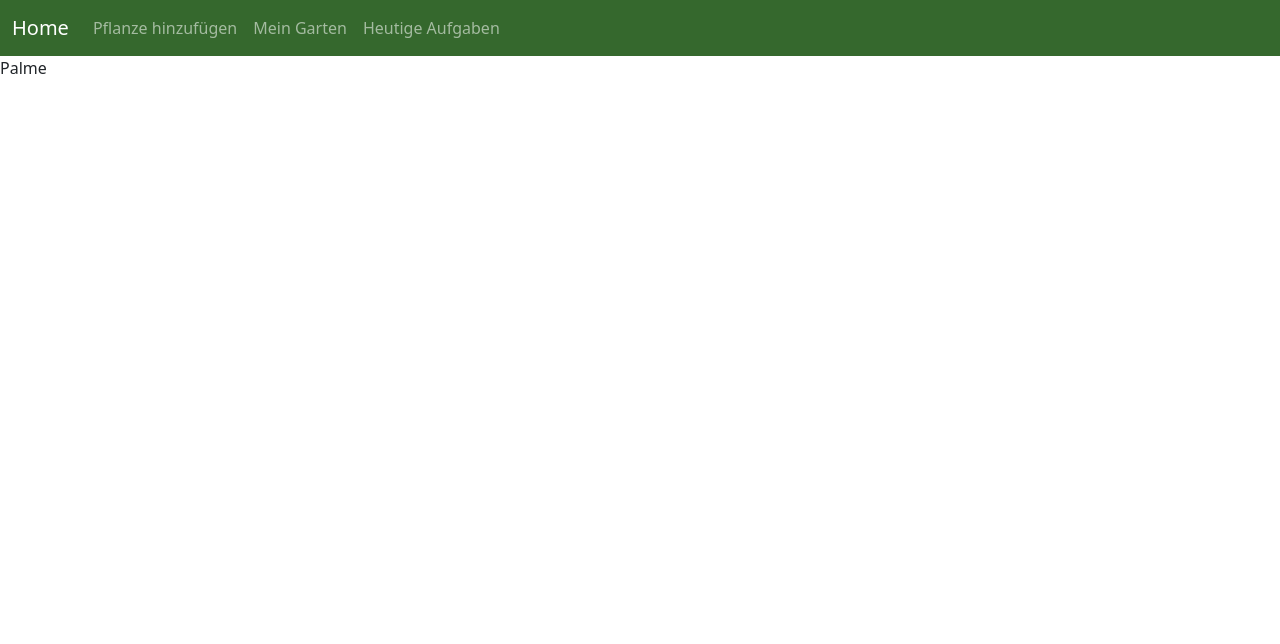
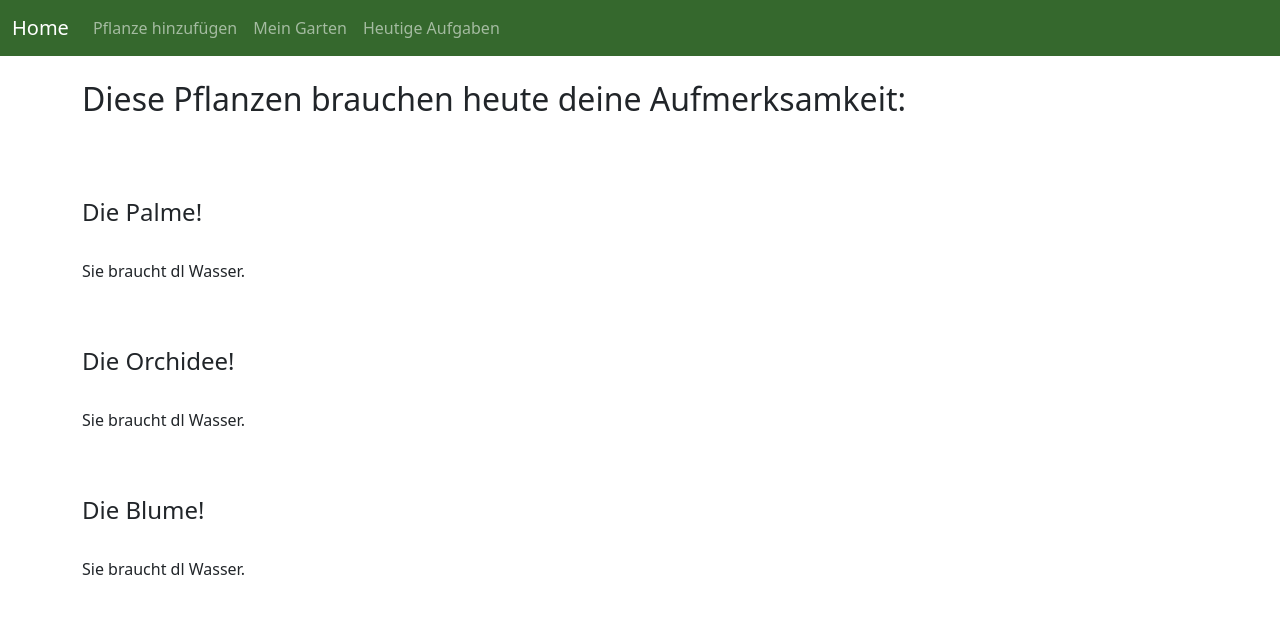
Before and after one commit to what-s-good/pro2, a Flask app: page /aufgaben in a window 1280 px wide. Shown: the top 644 px of the page. Run offline with Flask 2, Linux system fonts and the light colour scheme.

Commit message:
siebter Entwurf

```diff
--- a/main.py
+++ b/main.py
@@ -27,7 +27,7 @@ def pflanzenformular():
 
         daten.aktivitaet_speichern(ziel_pflanze, ziel_wasser, ziel_giessen, ziel_sonstig)
 
-        return render_template("index.html", pflanzenausgabe="Du hast " + ziel_pflanze + ", welche " + ziel_giessen + " mal mit " + ziel_wasser + " Deziliter Wasser gegossen werden muss.")
+        return render_template("index.html", pflanzenausgabe="Du hast " + ziel_pflanze + ", welche " + ziel_giessen + " mal mit " + ziel_wasser + " Deziliter Wasser gegossen werden muss.") #noch verbessern
 
     return render_template("index.html")
 
@@ -47,7 +47,7 @@ def aufgaben():
         datumberechnet = datum_heute - datum1
         print(datumberechnet.days)
         if datumberechnet.days != 0: #die Pflanzen die heute eingegeben wurden werden nicht angezeigt
-            if datumberechnet.days % int(datum["Wasser"]) == 0:
+            if datumberechnet.days % int(datum["Giessen"]) == 0:
                 stockaufgaben.append(datum["Pflanze"])
     return render_template('aufgaben.html', stockaufgaben = stockaufgaben)
 
--- a/pflanzendaten.json
+++ b/pflanzendaten.json
@@ -12,5 +12,19 @@
         "Giessen": "4",
         "Wasser": "5",
         "Sonstiges:": "Kaputte Bl\u00e4tter"
+    },
+    {
+        "Pflanze": "Orchidee",
+        "Datum": "2022-01-14",
+        "Giessen": "3",
+        "Wasser": "2",
+        "Sonstiges:": "Orchideend\u00fcnger"
+    },
+    {
+        "Pflanze": "Blume",
+        "Datum": "2022-01-16",
+        "Giessen": "1",
+        "Wasser": "5",
+        "Sonstiges:": "Kaputte Bl\u00e4tter"
     }
 ]
--- a/templates/aufgaben.html
+++ b/templates/aufgaben.html
@@ -1,9 +1,13 @@
 
 {%extends "header.html" %}
 {%block content%}
-  <div>
-    {% for datum in stockaufgaben %}
-    {{ datum }}
+  <div class="container">
+    <br><h2>Diese Pflanzen brauchen heute deine Aufmerksamkeit:</h2><br><br><br>
+  </div>
+  <div class="container">
+    {% for pflanze in stockaufgaben %}
+    <h4>Die {{ pflanze }}!</h4><br>
+    <p>Sie braucht dl Wasser. </p><br><br>
     {% endfor %}
   </div>
 
```
Also changed, not shown: templates/index.html (+5 -5 lines).
